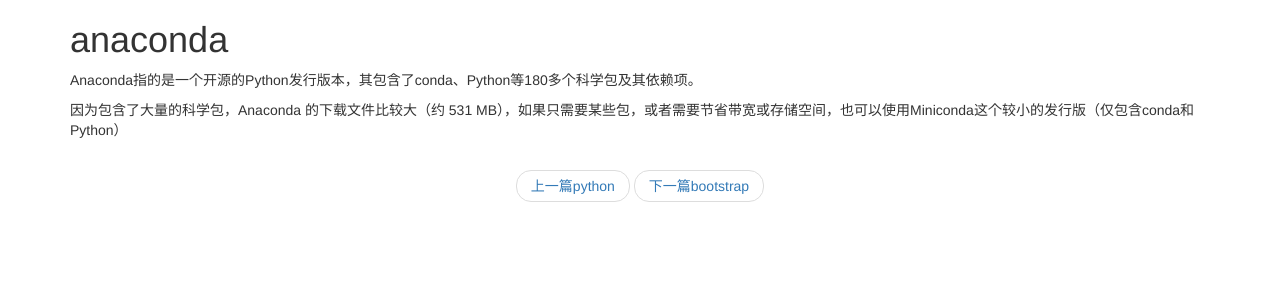
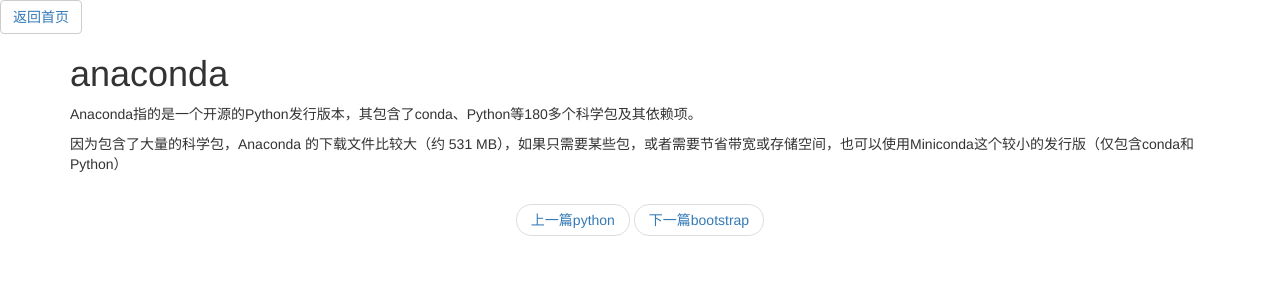
Before and after one commit to zhaocuixia/django_introduction, a Django app: page /blog/detail/11 in a window 1280 px wide. Shown: the top 300 px of the page. Run offline with Django 3.2, Linux system fonts and the light colour scheme; data comes from the database, SQL or seed files in the repository; some libraries are stand-ins or nearby versions.

Commit message:
增加返回首页

```diff
--- a/blog/templates/blog/detail1.html
+++ b/blog/templates/blog/detail1.html
@@ -9,7 +9,9 @@
     <script src="https://stackpath.bootstrapcdn.com/bootstrap/3.4.1/js/bootstrap.min.js" integrity="sha384-aJ21OjlMXNL5UyIl/XNwTMqvzeRMZH2w8c5cRVpzpU8Y5bApTppSuUkhZXN0VxHd" crossorigin="anonymous"></script>
 </head>
 <body>
-
+<div>
+    <button type="button" class="btn btn-default"><a href="/blog/index">返回首页</a></button>
+</div>
 <div class = "container body-main">
 
       <div >
```
